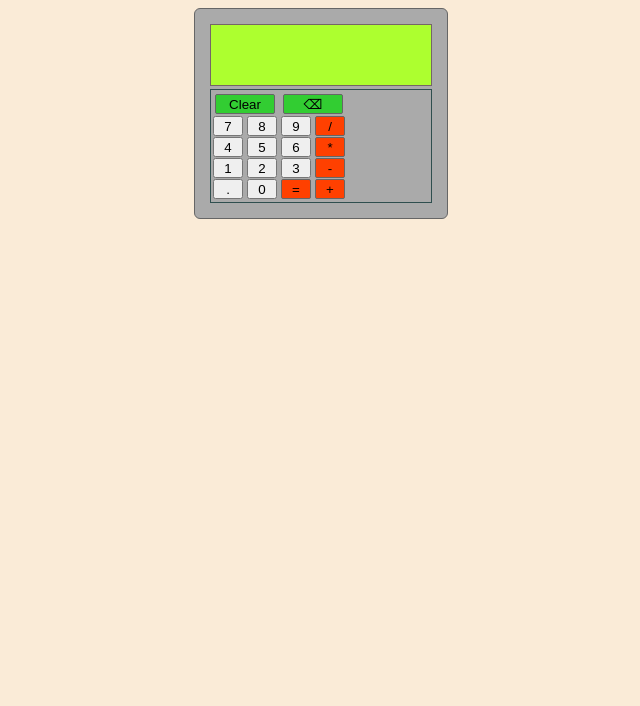
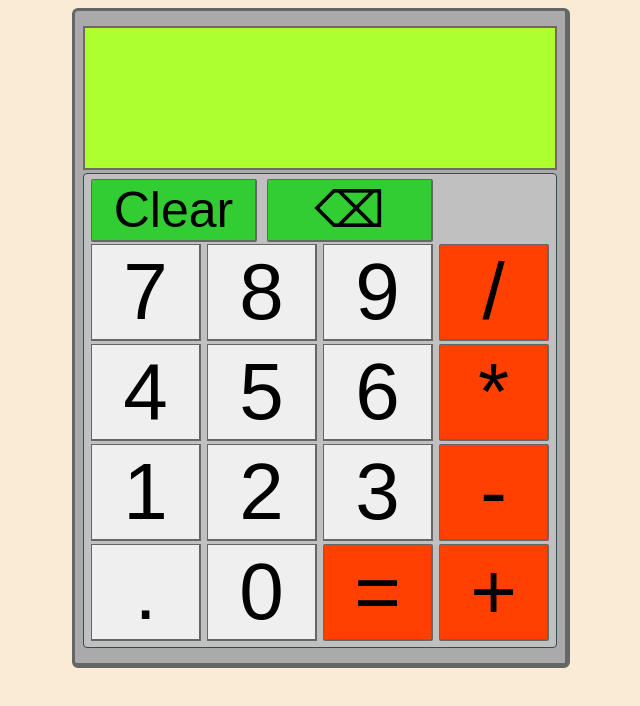
Before and after one commit to m-radman/calculator, a plain HTML site: page index.html in a window 1280 px wide. Shown: the whole page, without its empty margins (319-959 px from the left). Drawn offline with Linux system fonts and the light colour scheme.

Commit message:
styles edit

```diff
--- a/calculator.js
+++ b/calculator.js
@@ -30,6 +30,9 @@ function operate(x, y, operator) {
         return parseFloat(n.toFixed(2));
     }
     else if (operator === "/") {
+        if (y == 0) {
+            return "TO INFINITY AND BEYOND"
+        };
         n = divide(x, y);
         return parseFloat(n.toFixed(2));
     };
@@ -50,6 +53,17 @@ numbers.forEach((number) => {
         }
         else if (number1 !== null && oper !== null) {
             number2 = Number(display.textContent);
+        };
+    });
+    number.addEventListener("keypress", (event) => {
+        if (isFinite(event.key)) {
+            display.textContent += event.key;
+            if (oper === null) {
+                number1 = Number(display.textContent);
+            }
+            else if (number1 !== null && oper !== null) {
+                number2 = Number(display.textContent);
+            };
         };
     });
 });
@@ -83,3 +97,20 @@ document.getElementById("clear").addEventListener("click", () => {
     number2 = null;
     oper = null;
 });
+
+document.getElementById("delete").addEventListener("click", () => {
+    let correction = display.textContent.slice(0, -1);
+    display.textContent = correction;
+    if (oper === null) {
+        number1 = Number(display.textContent);
+    }
+    else if (number1 !== null && oper !== null) {
+        number2 = Number(display.textContent);
+    };
+});
+
+document.getElementById("dot").addEventListener("click", () => {
+    if (!display.textContent.includes(".")) {
+        display.textContent += document.getElementById("dot").textContent;
+    };
+});
--- a/index.html
+++ b/index.html
@@ -37,7 +37,7 @@
                 <button id="-" class="operator">-</button>
             </div>
             <div id="row4">
-                <button id="." class="number">.</button>
+                <button id="dot">.</button>
                 <button id="0" class="number">0</button>
                 <button id="result">=</button>
                 <button id="+" class="operator">+</button>
--- a/style.css
+++ b/style.css
@@ -6,49 +6,66 @@ body {
 }
 
 #calc-case {
-    padding: 15px;
+    padding: 15px 8px;
     background-color: #aaaaaa;
     border-radius: 6px;
-    border: 1px #666666 solid;
+    border: 3px #666666 solid;
+    border-right: 5px #666666 solid;
+    border-bottom: 5px #666666 solid;
+    display: flex;
+    flex-direction: column;
 }
 
 #display {
-    width: 200px;
-    height: 40px;
+    height: 120px;
+    width: auto;
+    max-width: 450px;
     background-color: greenyellow;
     color: darkgreen;
-    border: 1px rgb(117, 102, 102) solid;
+    border: 2px rgb(117, 102, 102) solid;
     padding: 10px;
     margin-bottom: 3px;
+    font-size: 50px;
 }
 
 #keyboard {
+    background-color: silver;
     border: 1px darkslategray solid;
-    padding: 2px;
+    border-radius: 4px;
+    padding: 4px;
     display: flex;
     flex-direction: column;
 }
 
 button {
-    width: 30px;
-    height: 20px;
+    width: 110px;
+    height: auto;
+    font-size: 80px;
     text-align: center;
-    margin-right: 4px;
+    border: 1px #666666 solid;
+    border-right: 2px #666666 solid;
+    border-bottom: 2px #666666 solid;
+    margin: 1px 3px;
 }
 
 #clear,
 #delete {
-    width: 60px;
+    width: 166px;
+    height: auto;
     background-color: limegreen;
-    border: 0.2px #666666 solid;
+    border: 1px #666666 solid;
+    border-right: 2px #666666 solid;
+    border-bottom: 2px #666666 solid;
     border-radius: 2px;
-    margin: 2px;
+    font-size: 50px;
 }
 
 .operator,
 #result {
     background-color: #ff4000;
-    border: 0.2px #666666 solid;
+    border: 1px #666666 solid;
+    border-right: 2px #666666 solid;
+    border-bottom: 2px #666666 solid;
     border-radius: 2px;
 }
 
```
